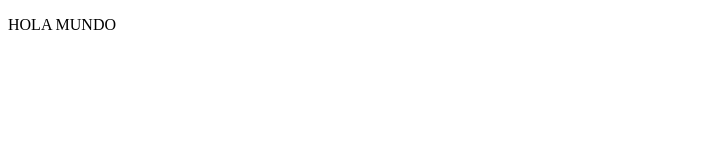
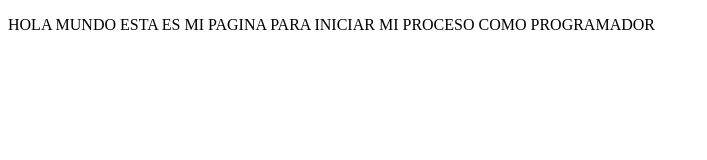
Before and after one commit to djjaz15/proyectoDemocurosPrework, a plain HTML site: page index.html in a window 1280 px wide. Shown: the whole page, without its empty margins (0-707 px from the left). Drawn offline with Linux system fonts and the light colour scheme.

Commit message:
actualizando web

```diff
--- a/index.html
+++ b/index.html
@@ -7,6 +7,6 @@
     <title>TECNOCOMPUTOCOL</title>
 </head>
 <body>
-    <p>HOLA MUNDO</p>
+    <p>HOLA MUNDO ESTA ES MI PAGINA PARA INICIAR MI PROCESO COMO PROGRAMADOR</p>
 </body>
 </html>
```
